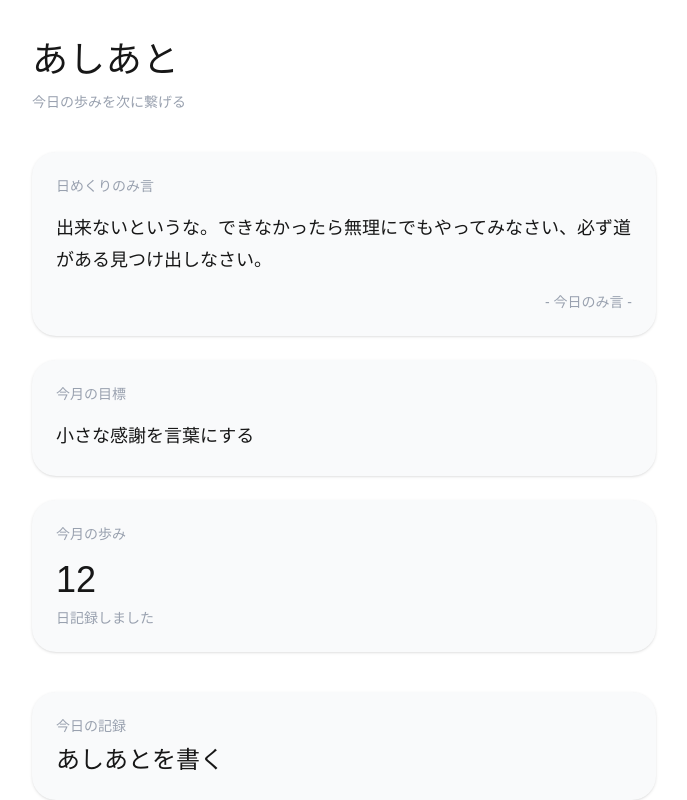
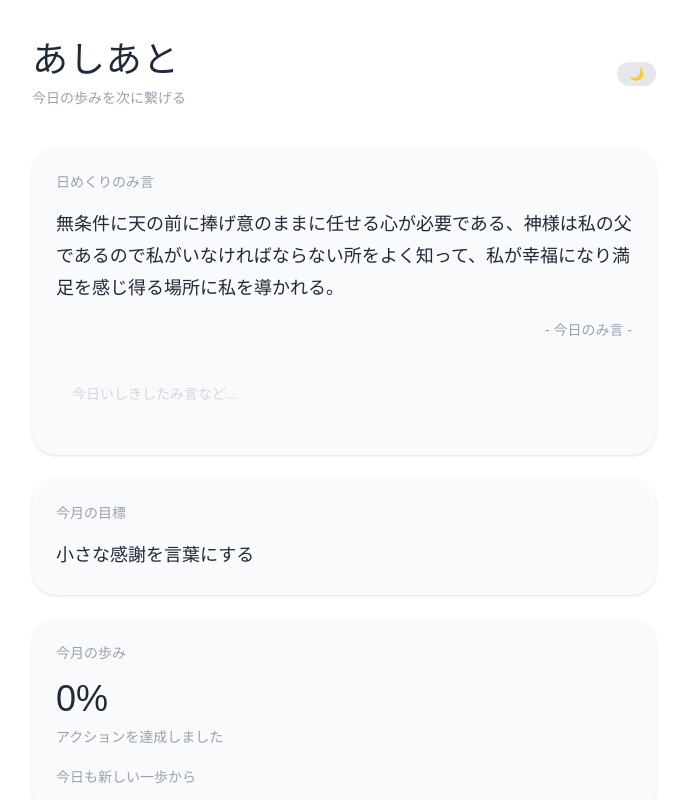
Before and after one commit to epl20023aoki-oss/hanketsubun-app, a Next.js app: page / in a window 1280 px wide. Shown: the top 800 px of the page, without its empty margins (296-983 px from the left). Built offline with nearby package versions, Linux system fonts and the light colour scheme; no server answers; a web font is replaced by a local one.

Commit message:
update ui

```diff
--- a/src/app/page.tsx
+++ b/src/app/page.tsx
@@ -1,4 +1,21 @@
+"use client";
+
 import Link from "next/link";
+import { useEffect, useState } from "react";
+
+import {
+  collection,
+  getDocs,
+} from "firebase/firestore";
+
+import {
+  auth,
+  db,
+} from "./lib/firebase";
+import {
+  onAuthStateChanged,
+} from "firebase/auth";
+
 
 const dailyWords = [
 "大きい事を目標にすればするほど　大きい忍耐が必要なのです。",
@@ -36,28 +53,140 @@ const dailyWords = [
 
 export default function Home() {
 
+  const [logs, setLogs] =
+  useState<any[]>([]);
+
+const [user, setUser] =
+  useState<any>(null);
+
+const [darkMode, setDarkMode] =
+  useState(false);
+
+
     const today = new Date().getDate();
 
 const todaysWord =
-  dailyWords[today - 2];
+  dailyWords[today - 1];
 
+    const allActions = logs.flatMap(
+  (log) => log.actions || []
+);
+
+const completedActions =
+  allActions.filter(
+    (action) => action.checked
+  );
+
+const achievementRate =
+  allActions.length > 0
+    ? Math.round(
+        (completedActions.length /
+          allActions.length) *
+          100
+      )
+    : 0;
+
+    let achievementMessage = "";
+
+if (achievementRate >= 80) {
+  achievementMessage =
+    "よく歩めています";
+} else if (achievementRate >= 50) {
+  achievementMessage =
+    "一歩ずつ進んでいます";
+} else if (achievementRate >= 20) {
+  achievementMessage =
+    "小さな歩みを積み重ねています";
+} else {
+  achievementMessage =
+    "今日も新しい一歩から";
+}
+
+    useEffect(() => {
+
+  const unsubscribe =
+    onAuthStateChanged(auth, async (currentUser) => {
+
+      setUser(currentUser);
+
+      if (!currentUser) return;
+
+      const querySnapshot =
+        await getDocs(
+          collection(
+            db,
+            "users",
+            currentUser.uid,
+            "daily_logs"
+          )
+        );
+
+      const logsData =
+        querySnapshot.docs.map((doc) => ({
+          id: doc.id,
+          ...doc.data(),
+        }));
+
+      setLogs(logsData);
+    });
+
+  return () => unsubscribe();
+
+}, []);
   return (
-    <main className="mx-auto flex min-h-screen max-w-2xl flex-col px-6 py-10">
+   <main
+  className={`mx-auto flex min-h-screen max-w-2xl flex-col px-6 py-10 transition-all duration-300 ${
+    darkMode
+      ? "bg-[#111827] text-white"
+      : "bg-white text-gray-800"
+  }`}
+>
+      <header className="space-y-3">
+      <div className="flex items-center justify-between">
 
-      <header className="space-y-3">
-
-
+  <div>
     <h1 className="text-4xl font-light tracking-wide">
       あしあと
     </h1>
 
-        <p className="text-sm text-gray-400">
+    <p className="mt-2 text-sm text-gray-400">
       今日の歩みを次に繋げる
     </p>
+  </div>
+
+  <button
+    onClick={() =>
+      setDarkMode(!darkMode)
+    }
+    className={`rounded-full px-3 py-1 text-xs transition-all duration-200 ${
+      darkMode
+        ? "bg-gray-700 text-white"
+        : "bg-gray-200 text-gray-700"
+    }`}
+  >
+    {darkMode ? "☀️" : "🌙"}
+  </button>
+
+</div>
+
+
+
        <section className="mt-10">
-  <div className="rounded-3xl bg-gray-50 p-6 shadow-sm">
+  <div
+    className={`rounded-3xl p-6 shadow-sm transition-all duration-300 ${
+      darkMode
+        ? "bg-gray-800/80"
+        : "bg-gray-50"
+    }`}
+  >
 
-    <p className="text-sm text-gray-400">
+    <p
+      className={`text-sm ${
+        darkMode
+          ? "text-gray-300"
+          : "text-gray-400"
+      }`}
+    >
       日めくりのみ言
     </p>
 
@@ -65,19 +194,58 @@ const todaysWord =
       {todaysWord}
     </p>
 
-    <p className="mt-4 text-right text-sm text-gray-400">
+    <p
+      className={`mt-4 text-right text-sm ${
+        darkMode
+          ? "text-gray-300"
+          : "text-gray-400"
+      }`}
+    >
       - 今日のみ言 -
     </p>
+
+    <div
+      className={`mt-6 rounded-2xl p-4 transition-all duration-300 focus-within:ring-2 ${
+        darkMode
+          ? "bg-gray-800/40 focus-within:ring-gray-600"
+          : "bg-gray-50 focus-within:ring-gray-200"
+      }`}
+    >
+      <textarea
+        rows={1}
+        placeholder="今日いしきしたみ言など..."
+        onInput={(e) => {
+          e.currentTarget.style.height = "auto";
+          e.currentTarget.style.height =
+            e.currentTarget.scrollHeight + "px";
+        }}
+        className={`w-full resize-none overflow-hidden bg-transparent text-sm leading-7 outline-none placeholder:text-gray-300 ${
+          darkMode
+            ? "text-white"
+            : "text-gray-800"
+        }`}
+      />
+    </div>
 
   </div>
 </section>
 
 <section className="mt-6">
   <div
-   className="rounded-3xl bg-gray-50 p-6 shadow-sm transition-all duration-300"
+    className={`rounded-3xl p-6 shadow-sm transition-all duration-300 ${
+      darkMode
+        ? "bg-gray-800/80"
+        : "bg-gray-50"
+    }`}
   >
 
-    <p className="text-sm text-gray-400">
+    <p
+      className={`text-sm ${
+        darkMode
+          ? "text-gray-300"
+          : "text-gray-400"
+      }`}
+    >
       今月の目標
     </p>
 
@@ -90,7 +258,11 @@ const todaysWord =
 
 <section className="mt-6">
   <div
-    className="rounded-3xl bg-gray-50 p-6 shadow-sm transition-all duration-300"
+   className={`rounded-3xl p-6 shadow-sm transition-all duration-300 ${
+  darkMode
+    ? "bg-gray-800/80"
+    : "bg-gray-50"
+}`}
   >
 
     <p className="text-sm text-gray-400">
@@ -98,12 +270,17 @@ const todaysWord =
     </p>
 
    <p className="mt-4 text-4xl font-light">
-      12
+  {achievementRate}%
 </p>
 
 <p className="mt-2 text-sm text-gray-400">
-      日記録しました
+  アクションを達成しました
 </p>
+
+<p className="mt-4 text-sm leading-7 text-gray-400">
+  {achievementMessage}
+</p>
+
 
   </div>
 </section>
@@ -115,9 +292,20 @@ const todaysWord =
 
         <Link
   href="/journal"
-          className="block rounded-3xl bg-gray-50 p-6 shadow-sm transition-all duration-300 hover:-translate-y-1 hover:shadow-md"
+  className={`block rounded-3xl p-6 shadow-sm transition-all duration-300 hover:-translate-y-1 hover:shadow-md ${
+    darkMode
+      ? "bg-gray-800/80"
+      : "bg-gray-50"
+  }`}
 >
-          <p className="text-sm text-gray-400">
+         <p
+  className={`text-sm ${
+    darkMode
+      ? "text-gray-300"
+      : "text-gray-400"
+  }`}
+>
+
             今日の記録
           </p>
 
```
Lines whose indentation alone changed are shown as unchanged.
